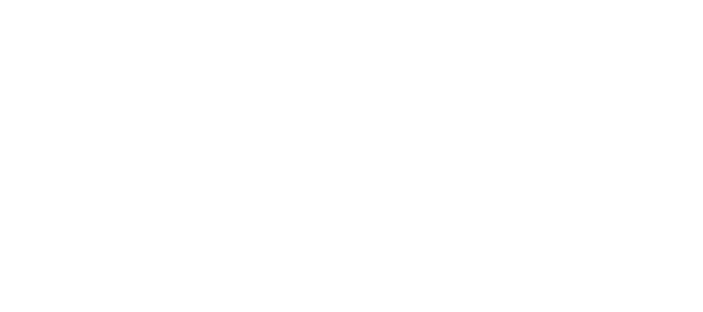
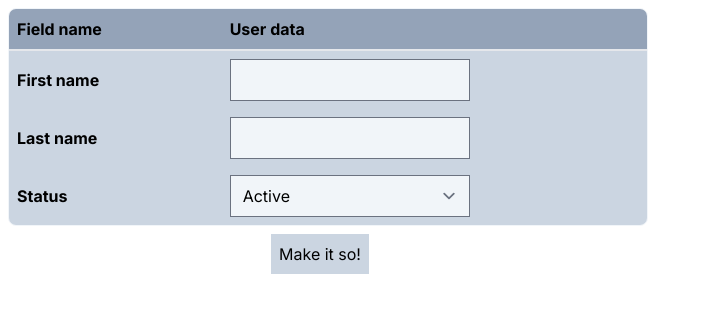
Before and after one commit to mrnagydavid/dina-js-users-with-nextjs, a Next.js app: page /users/new in a window 1280 px wide. Before the commit this address had no page. Shown: the top 312 px of the page, without its empty margins (0-703 px from the left). Built offline with nearby package versions, Linux system fonts and the light colour scheme.

Commit message:
feat: add new user

```diff
--- a/package.json
+++ b/package.json
@@ -9,6 +9,8 @@
     "lint": "next lint"
   },
   "dependencies": {
+    "@hookform/resolvers": "^3.3.1",
+    "@tailwindcss/forms": "^0.5.6",
     "@tanstack/react-query": "^4.35.3",
     "@types/node": "20.6.3",
     "@types/react": "18.2.22",
@@ -20,7 +22,8 @@
     "react": "18.2.0",
     "react-dom": "18.2.0",
     "tailwindcss": "3.3.3",
-    "typescript": "5.2.2"
+    "typescript": "5.2.2",
+    "zod": "^3.22.2"
   },
   "devDependencies": {
     "prettier": "^3.0.3",
--- a/src/api.ts
+++ b/src/api.ts
@@ -1,4 +1,4 @@
-import axios from 'axios'
+import axios from './axios'
 
 const BASE_URL = 'https://assessment-users-backend-node.herokuapp.com/users'
 
@@ -15,7 +15,12 @@
 
 export async function getUser(id: number) {
   const result = await axios.get(`${BASE_URL}/${id}`)
-  return result.data
+  return result.data as User
+}
+
+export async function postUser(params: PostUserParams) {
+  const result = await axios.post(BASE_URL, params)
+  return result.data as PostUserSuccess
 }
 
 export type GetUsersParams = {
@@ -32,6 +37,22 @@
   }
 }
 
+export type GetUserSuccess = User
+
+export type PostUserParams = {
+  first_name: string
+  last_name: string
+  status: string
+}
+
+export type PostUserSuccess = User
+
+export type PostUserBadInputError = {
+  first_name?: string[]
+  last_name?: string[]
+  status?: string
+}
+
 export type User = {
   id: number
   first_name: string
--- a/src/app/users/[userId]/page.tsx
+++ b/src/app/users/[userId]/page.tsx
@@ -1,25 +1,19 @@
 'use client'
-import { notFound } from 'next/navigation'
-import { useQuery } from '@tanstack/react-query'
-import { getUser, User } from '@/api'
+
 import LoadingIndicator from '@/components/LoadingIndicator/LoadingIndicator'
+import { useGetUserQuery } from '@/data'
 
 export default function UserPage(props: UserPageProps) {
-  const { userId: userIdParam } = props.params
-  const userId = parseInt(userIdParam)
+  const { userId } = props.params
 
-  if (isNaN(userId) || userId < 0) {
-    notFound()
-  }
+  const { data, isLoading, isFetching } = useGetUserQuery(userId)
 
-  const { data, isLoading } = useQuery(['users', userId], () => getUser(userId))
-
-  const user: User = isLoading ? { first_name: 'n/a', last_name: 'n/a', created_at: 'n/a' } : data
+  const user = data!
 
   return (
     <>
       <div className="relative m-2 overflow-hidden rounded-lg border border-slate-100 dark:border-slate-900 md:w-3/4 lg:w-1/2">
-        {isLoading && <LoadingIndicator className="absolute left-0 right-0 m-auto" />}
+        {(isLoading || isFetching) && <LoadingIndicator className="absolute left-0 right-0 m-auto" />}
 
         <table className="w-full table-fixed">
           <thead className="border-b-2 bg-slate-400 dark:bg-slate-800">
--- /dev/null
+++ b/src/app/users/new/page.tsx
@@ -0,0 +1,108 @@
+'use client'
+
+import { z } from 'zod'
+import { zodResolver } from '@hookform/resolvers/zod'
+import { useForm } from 'react-hook-form'
+import { useCreateUserMutation } from '@/data'
+
+export default function AddUserPage() {
+  const form = useForm<UserFormSchema>({
+    resolver: zodResolver(userFormSchema),
+  })
+
+  const createUserMutation = useCreateUserMutation()
+
+  function handleSubmit(params: UserFormSchema) {
+    createUserMutation.mutate(params)
+  }
+
+  return (
+    <>
+      {createUserMutation.isLoading && <div>Working...</div>}
+      {createUserMutation.isSuccess && <div>Success</div>}
+      <form onSubmit={form.handleSubmit(handleSubmit)}>
+        <div className="relative m-2 overflow-hidden rounded-lg border border-slate-100 dark:border-slate-900 md:w-3/4 lg:w-1/2">
+          <table className="w-full table-fixed">
+            <thead className="border-b-2 bg-slate-400 dark:bg-slate-800">
+              <tr>
+                <th scope="col" className="w-3/12 p-2 text-left">
+                  Field name
+                </th>
+                <th scope="col" className="w-6/12 p-2 text-left">
+                  User data
+                </th>
+              </tr>
+            </thead>
+            <tbody>
+              <tr className="bg-slate-300 hover:bg-slate-400 dark:bg-slate-600">
+                <th scope="row" className="p-2 text-left">
+                  First name
+                </th>
+                <td className="overflow-hidden text-ellipsis p-2 text-left">
+                  <input type="text" className="w-60 bg-slate-100 dark:bg-slate-800" {...form.register('first_name')} />
+                  {form.formState.errors.first_name && (
+                    <div className="text-red-500">{form.formState.errors.first_name.message}</div>
+                  )}
+                  {createUserMutation.error?.first_name && (
+                    <div className="text-red-500">{createUserMutation.error.first_name}</div>
+                  )}
+                </td>
+              </tr>
+              <tr className="bg-slate-300 hover:bg-slate-400 dark:bg-slate-600">
+                <th scope="row" className="p-2 text-left">
+                  Last name
+                </th>
+                <td className="overflow-hidden text-ellipsis p-2 text-left">
+                  <input type="text" className="w-60 bg-slate-100 dark:bg-slate-800" {...form.register('last_name')} />
+                  {form.formState.errors.last_name && (
+                    <div className="text-red-500">{form.formState.errors.last_name.message}</div>
+                  )}
+                  {createUserMutation.error?.last_name && (
+                    <div className="text-red-500">{createUserMutation.error.last_name}</div>
+                  )}
+                </td>
+              </tr>
+              <tr className="bg-slate-300 hover:bg-slate-400 dark:bg-slate-600">
+                <th scope="row" className="p-2 text-left">
+                  Status
+                </th>
+                <td className="overflow-hidden text-ellipsis p-2 text-left">
+                  <select
+                    className="w-60 bg-slate-100  dark:bg-slate-800"
+                    {...form.register('status')}
+                    defaultValue="active"
+                  >
+                    <option value="active">Active</option>
+                    <option value="locked">Locked</option>
+                  </select>
+                  {form.formState.errors.status && (
+                    <div className="text-red-500">{form.formState.errors.status.message}</div>
+                  )}
+                  {createUserMutation.error?.status && (
+                    <div className="text-red-500">{createUserMutation.error.status}</div>
+                  )}
+                </td>
+              </tr>
+            </tbody>
+          </table>
+        </div>
+        <div className="mt-2 flex justify-center align-middle md:w-3/4 lg:w-1/2">
+          <button
+            type="submit"
+            className="min-w-14 w-fit border-slate-100 bg-slate-300 p-2 hover:bg-slate-400 dark:border-slate-700 dark:bg-slate-600"
+          >
+            Make it so!
+          </button>
+        </div>
+      </form>
+    </>
+  )
+}
+
+const userFormSchema = z.object({
+  first_name: z.string().trim().min(2, 'The name should be at least 2 characters long.'),
+  last_name: z.string().trim().min(2, 'The name should be at least 2 characters long.'),
+  status: z.enum(['active', 'locked']),
+})
+
+type UserFormSchema = z.infer<typeof userFormSchema>
--- a/src/app/users/page.tsx
+++ b/src/app/users/page.tsx
@@ -1,14 +1,13 @@
 'use client'
 import { useState } from 'react'
-import { useQuery } from '@tanstack/react-query'
-import { getUsers, User } from '@/api'
+import Link from 'next/link'
+import { User } from '@/api'
 import LoadingIndicator from '@/components/LoadingIndicator/LoadingIndicator'
+import { useGetUsersQuery } from '@/data'
 
 export default function UsersPage() {
   const [page, setPage] = useState(1)
-  const { data, isLoading, isPreviousData } = useQuery(['users', page], () => getUsers({ page }), {
-    keepPreviousData: true,
-  })
+  const { data, isLoading, isPreviousData } = useGetUsersQuery({ page })
 
   const users = data?.data ?? []
   const meta = data?.meta ?? { count: 1, page_size: 10 }
@@ -17,7 +16,7 @@
   return (
     <>
       <div className="relative m-2 overflow-hidden rounded-lg border border-slate-100 dark:border-slate-900 md:w-3/4 lg:w-1/2">
-        {(isLoading || isPreviousData) && <LoadingIndicator className="absolute left-0 right-0 m-auto" />}
+        {(isLoading || isPreviousData) && <LoadingIndicator className="absolute left-0 right-0 m-auto mt-8" />}
 
         <table className="w-full table-fixed">
           <thead className="border-b-2 bg-slate-400 dark:bg-slate-800">
@@ -56,6 +55,17 @@
         currentPageItemClassName="font-bold"
         handlePageChange={(requestedPage) => setPage(requestedPage)}
       />
+
+      <div className="mt-2 flex justify-center align-middle md:w-3/4 lg:w-1/2">
+        <Link href="/users/new">
+          <button
+            type="button"
+            className="min-w-14 w-fit border-slate-100 bg-slate-300 p-2 hover:bg-slate-400 dark:border-slate-700 dark:bg-slate-600"
+          >
+            Add new user
+          </button>
+        </Link>
+      </div>
     </>
   )
 
--- /dev/null
+++ b/src/axios.ts
@@ -0,0 +1,70 @@
+import axiosModule, { AxiosError, AxiosInstance, AxiosRequestConfig, isAxiosError } from 'axios'
+import { useRouter } from 'next/navigation'
+
+let axios = axiosModule.create()
+
+export default {
+  get: (url: string, config?: AxiosRequestConfig<any>) => getWrapper(axios, url, config),
+  post: (url: string, data?: any, config?: AxiosRequestConfig<any>) => postWrapper(axios, url, data, config),
+}
+
+async function getWrapper<SuccessType, ErrorType>(axios: AxiosInstance, url: string, config?: AxiosRequestConfig<any>) {
+  try {
+    const response = await axios.get(url, config)
+    return {
+      success: true,
+      data: response.data,
+    }
+  } catch (error: any) {
+    if (isAxiosError(error)) {
+      handleAxiosError(error)
+    }
+
+    throw error
+  }
+}
+
+async function postWrapper(axios: AxiosInstance, url: string, data?: any, config?: AxiosRequestConfig<any>) {
+  try {
+    const response = await axios.post(url, data, config)
+    return {
+      success: true,
+      data: response.data,
+    }
+  } catch (error: any) {
+    if (isAxiosError(error)) {
+      handleAxiosError(error)
+    }
+
+    throw error
+  }
+}
+
+function handleAxiosError(error: AxiosError<any>) {
+  let axiosError = error as AxiosError<any>
+
+  if (axiosError.response?.status === 400) {
+    const error = parseBadInputError(axiosError.response?.data)
+    throw error
+  }
+
+  if (axiosError.response?.status === 404) {
+    throw 'NOT_FOUND'
+  }
+
+  throw axiosError
+}
+
+function parseBadInputError(errors: any[]) {
+  return errors.reduce((acc, error) => {
+    const field = error.path[0]
+
+    if (!acc[field]) {
+      acc[field] = []
+    }
+
+    acc[field].push(error.message)
+
+    return acc
+  }, {})
+}
--- /dev/null
+++ b/src/data.ts
@@ -0,0 +1,56 @@
+import { useQuery, useMutation } from '@tanstack/react-query'
+import {
+  getUsers,
+  getUser,
+  postUser,
+  GetUsersParams,
+  GetUsersResponse,
+  GetUserSuccess,
+  PostUserParams,
+  PostUserBadInputError,
+  PostUserSuccess,
+} from './api'
+import { notFound } from 'next/navigation'
+
+export function useGetUsersQuery(params: GetUsersParams = {}) {
+  const page = params.page ?? 1
+
+  return useQuery<GetUsersResponse, any>({
+    queryKey: ['users', page],
+    queryFn: () => getUsers(params),
+    keepPreviousData: true,
+  })
+}
+
+export function useGetUserQuery(userIdParam: string) {
+  const userId = parseInt(userIdParam)
+
+  const query = useQuery<GetUserSuccess, any>({
+    queryKey: ['users', userId],
+    queryFn: () => getUser(userId),
+    placeholderData: {
+      id: 0,
+      first_name: 'n/a',
+      last_name: 'n/a',
+      status: 'n/a',
+      created_at: 'n/a',
+      updated_at: 'n/a',
+    },
+  })
+
+  if (isNaN(userId) || userId < 0) {
+    notFound()
+  }
+
+  if (query.error === 'NOT_FOUND') {
+    notFound()
+  }
+
+  return query
+}
+
+export function useCreateUserMutation() {
+  return useMutation<PostUserSuccess, PostUserBadInputError, PostUserParams>({
+    mutationFn: (params: PostUserParams) => postUser(params),
+  })
+}
--- a/tailwind.config.ts
+++ b/tailwind.config.ts
@@ -10,11 +10,10 @@
     extend: {
       backgroundImage: {
         'gradient-radial': 'radial-gradient(var(--tw-gradient-stops))',
-        'gradient-conic':
-          'conic-gradient(from 180deg at 50% 50%, var(--tw-gradient-stops))',
+        'gradient-conic': 'conic-gradient(from 180deg at 50% 50%, var(--tw-gradient-stops))',
       },
     },
   },
-  plugins: [],
+  plugins: [require('@tailwindcss/forms')],
 }
 export default config
```
Also changed, not shown: 1 other file (tests, documents, lock files or other folders).
